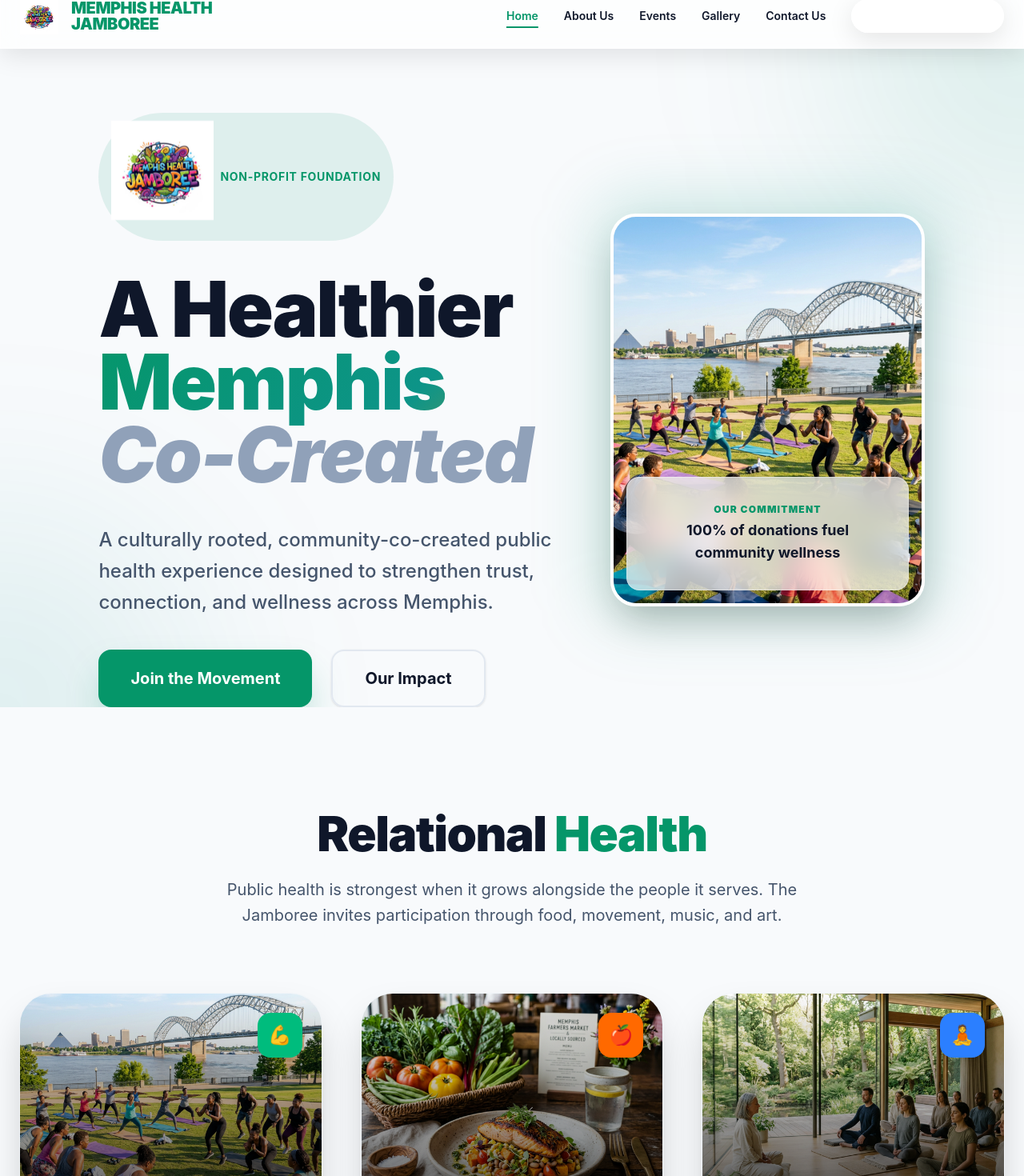
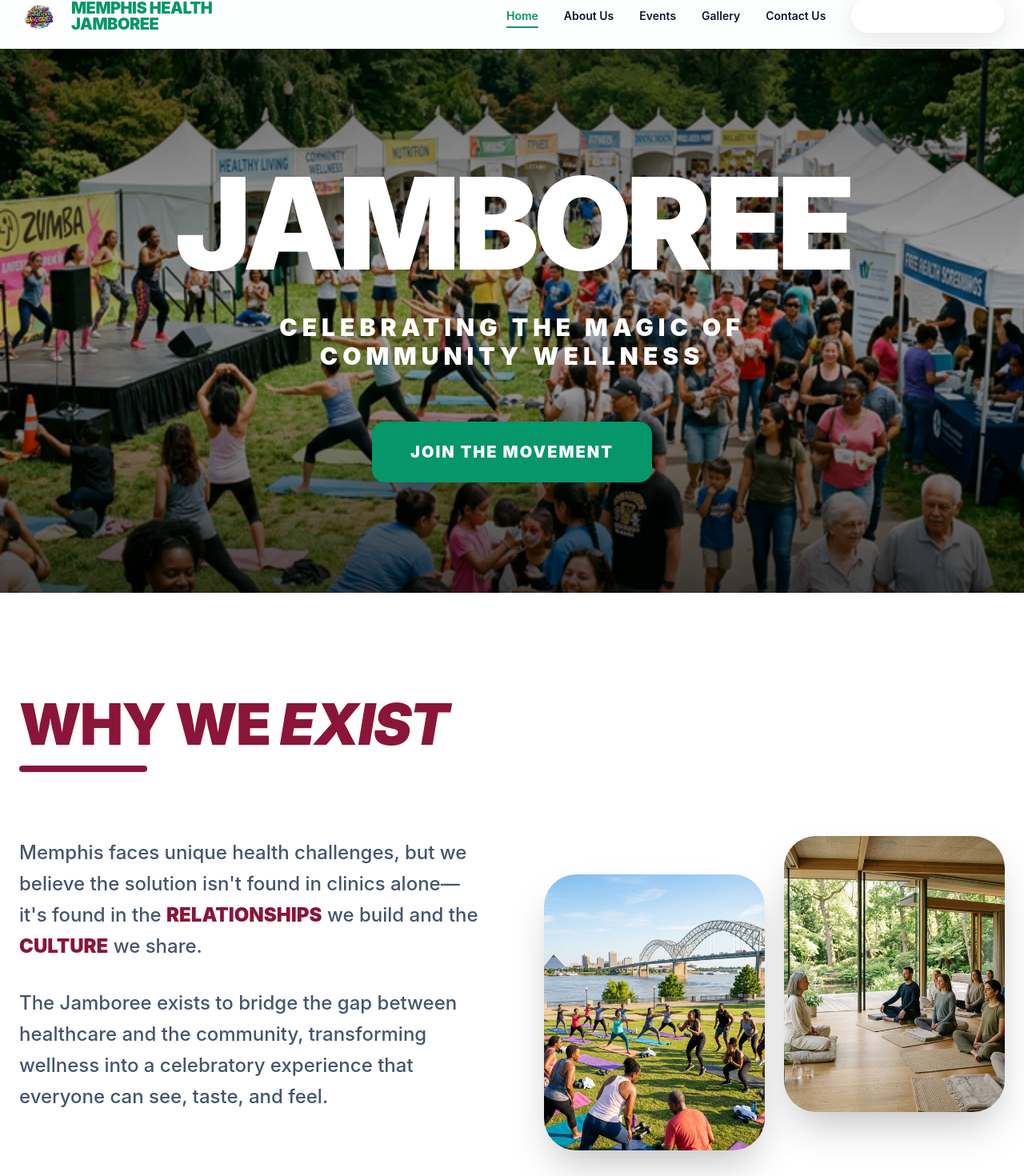
Before and after one commit to skmudassir-it/mhj, a Next.js app: page / in a window 1280 px wide. Shown: the part 53-1523 px from the top of the page at 80% size. Built offline with nearby package versions, Linux system fonts and the light colour scheme.

Commit message:
Redesigned hero section and added 'Why We Exist' section.

```diff
--- a/src/app/page.tsx
+++ b/src/app/page.tsx
@@ -6,54 +6,59 @@ export default function Home() {
     <div className="flex flex-col font-sans">
 
       <main className="flex-grow">
-        {/* Hero Section */}
-        <section className="relative flex min-h-[95vh] items-center justify-center overflow-hidden px-6 pt-20">
-          <div className="absolute inset-0 -z-10">
-            <div className="absolute top-0 right-0 w-[500px] h-[500px] bg-brand-primary/10 rounded-full blur-[120px] -mr-64 -mt-64 anim-pulse"></div>
-            <div className="absolute bottom-0 left-0 w-[500px] h-[500px] bg-brand-secondary/10 rounded-full blur-[120px] -ml-64 -mb-64"></div>
+        {/* Hero Section - Full Width Festival Style */}
+        <section className="relative h-[85vh] flex items-center justify-center overflow-hidden">
+          <div className="absolute inset-0 z-0">
+            <Image
+              src="/hero_festival.png"
+              alt="Memphis Health Jamboree Community Festival"
+              fill
+              className="object-cover brightness-[0.7] saturate-[1.2]"
+              priority
+            />
+            <div className="absolute inset-0 bg-gradient-to-b from-black/40 via-transparent to-black/60"></div>
           </div>
 
-          <div className="mx-auto max-w-7xl grid grid-cols-1 lg:grid-cols-12 gap-16 items-center">
-            <div className="lg:col-span-7 space-y-10">
-              <div className="inline-flex items-center gap-2 rounded-full bg-brand-primary/10 px-4 py-2 text-sm font-bold text-brand-primary uppercase tracking-wider animate-in fade-in slide-in-from-left duration-700">
-                <div className="relative w-32 h-32 mb-4 animate-in fade-in zoom-in duration-1000">
-                  <Image src="/logo.png" alt="MHJ Logo" fill className="object-contain" />
-                </div>
-                Non-Profit Foundation
-              </div>
-              <h1 className="text-6xl md:text-8xl font-black leading-[0.95] tracking-tight animate-in fade-in slide-in-from-bottom duration-1000 delay-200">
-                A Healthier <br />
-                <span className="text-gradient">Memphis</span> <br />
-                <span className="text-slate-400 italic">Co-Created</span>
-              </h1>
-              <p className="max-w-xl text-xl md:text-2xl text-slate-600 dark:text-slate-300 leading-relaxed animate-in fade-in slide-in-from-bottom duration-1000 delay-400 font-medium">
-                A culturally rooted, community-co-created public health experience designed to strengthen trust, connection, and wellness across Memphis.
-              </p>
-              <div className="flex flex-col sm:flex-row gap-6 animate-in fade-in slide-in-from-bottom duration-1000 delay-500">
-                <a href="#get-involved" className="flex items-center justify-center rounded-2xl bg-brand-primary px-10 py-5 text-xl font-bold text-white shadow-2xl shadow-brand-primary/40 hover:bg-brand-secondary transition-all hover:-translate-y-1 hover:shadow-brand-primary/60">
-                  Join the Movement
-                </a>
-                <a href="#mission" className="flex items-center justify-center rounded-2xl border-2 border-slate-200 dark:border-slate-800 px-10 py-5 text-xl font-bold hover:bg-white dark:hover:bg-slate-900 shadow-sm transition-all hover:-translate-y-1">
-                  Our Impact
-                </a>
-              </div>
+          <div className="relative z-10 mx-auto max-w-7xl px-6 text-center space-y-8">
+            <h1 className="text-7xl md:text-[10rem] font-black leading-none tracking-tighter text-white uppercase animate-in fade-in zoom-in duration-1000">
+              JAMBOREE
+            </h1>
+            <p className="mx-auto max-w-2xl text-xl md:text-3xl font-black text-white uppercase tracking-[0.2em] opacity-90 animate-in fade-in slide-in-from-bottom duration-1000 delay-300">
+              Celebrating the magic of community wellness
+            </p>
+            <div className="pt-8 animate-in fade-in slide-in-from-bottom duration-1000 delay-500">
+              <Link href="#get-involved" className="inline-block bg-brand-primary text-white px-12 py-6 rounded-2xl text-xl font-black uppercase tracking-widest shadow-2xl hover:bg-brand-secondary transition-all hover:-translate-y-1">
+                Join the Movement
+              </Link>
+            </div>
+          </div>
+        </section>
+
+        {/* Why We Exist Section */}
+        <section id="why-we-exist" className="py-32 px-6 bg-white dark:bg-slate-950">
+          <div className="mx-auto max-w-7xl">
+            <div className="space-y-4 mb-20">
+              <h2 className="text-5xl md:text-7xl font-black tracking-tight text-[#8A1538] uppercase">
+                Why We <span className="italic">Exist</span>
+              </h2>
+              <div className="w-40 h-2 bg-[#8A1538] rounded-full"></div>
             </div>
 
-            <div className="lg:col-span-5 relative animate-in fade-in zoom-in duration-1000 delay-300">
-              <div className="absolute -inset-4 bg-gradient-to-tr from-brand-primary/20 to-brand-secondary/20 rounded-[40px] blur-2xl -z-10"></div>
-              <div className="relative aspect-[4/5] rounded-[32px] overflow-hidden shadow-2xl border-4 border-white dark:border-slate-800">
-                <Image
-                  src="/hero_memphis_health.png"
-                  alt="Memphis Health Jamboree Community Activity"
-                  fill
-                  className="object-cover hover:scale-105 transition-transform duration-1000"
-                  priority
-                />
-                <div className="absolute inset-x-0 bottom-0 glass p-8 m-4 rounded-2xl shadow-xl">
-                  <div className="text-center">
-                    <div className="text-xs font-black text-brand-primary uppercase tracking-widest mb-1">Our Commitment</div>
-                    <div className="text-lg font-bold">100% of donations fuel community wellness</div>
-                  </div>
+            <div className="grid grid-cols-1 lg:grid-cols-2 gap-20 items-center">
+              <div className="space-y-8 text-xl md:text-2xl text-slate-600 dark:text-slate-400 font-medium leading-relaxed">
+                <p>
+                  Memphis faces unique health challenges, but we believe the solution isn't found in clinics alone—it's found in the <span className="text-[#8A1538] font-black uppercase">relationships</span> we build and the <span className="text-[#8A1538] font-black uppercase">culture</span> we share.
+                </p>
+                <p>
+                  The Jamboree exists to bridge the gap between healthcare and the community, transforming wellness into a celebratory experience that everyone can see, taste, and feel.
+                </p>
+              </div>
+              <div className="grid grid-cols-2 gap-6">
+                <div className="aspect-[4/5] rounded-[40px] overflow-hidden shadow-2xl relative translate-y-12">
+                  <Image src="/hero_memphis_health.png" alt="Community Activity" fill className="object-cover" />
+                </div>
+                <div className="aspect-[4/5] rounded-[40px] overflow-hidden shadow-2xl relative">
+                  <Image src="/wellness_workshop.png" alt="Wellness Workshop" fill className="object-cover" />
                 </div>
               </div>
             </div>
```
Also changed, not shown: public/hero_festival.png (added).
